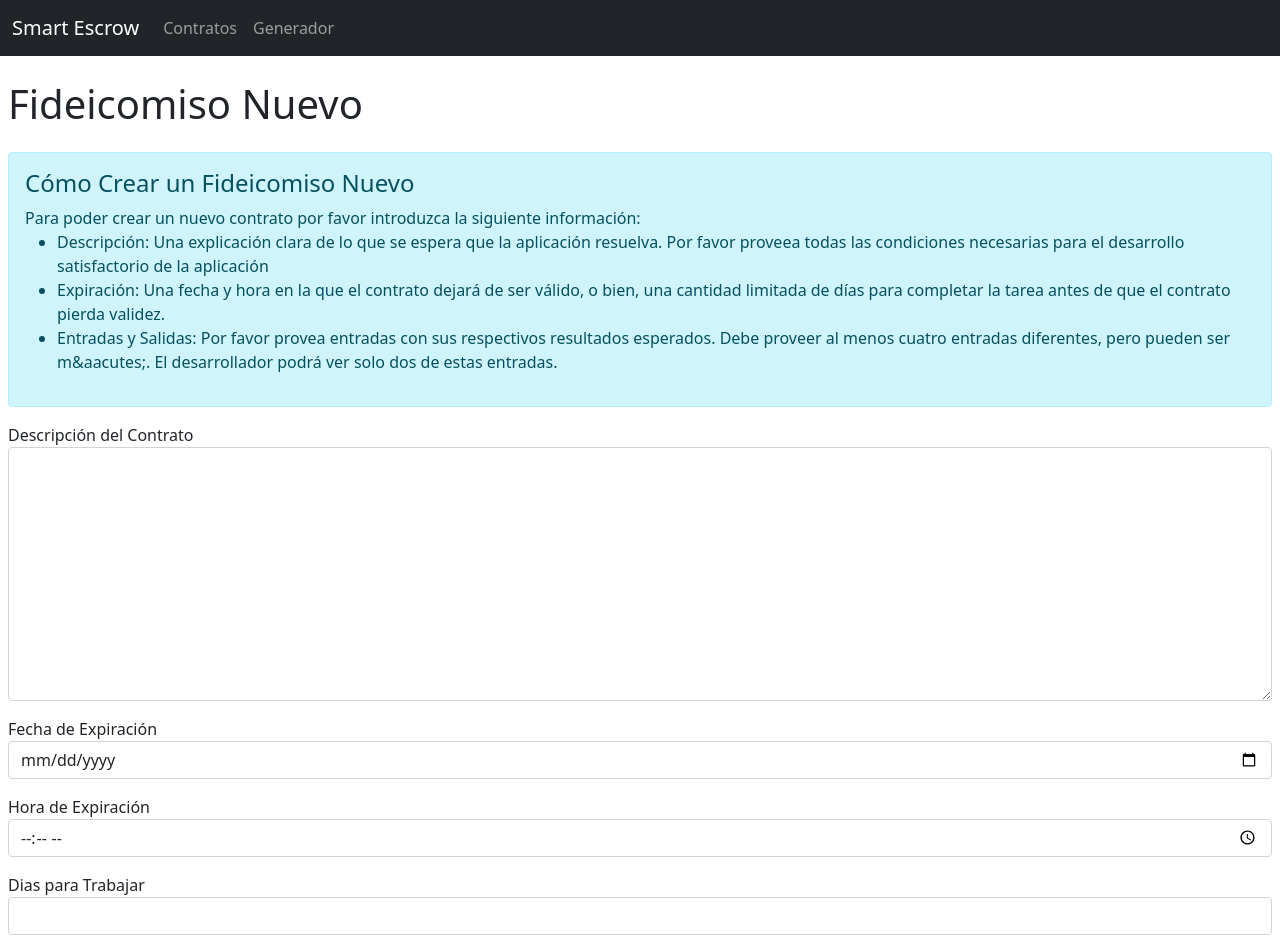
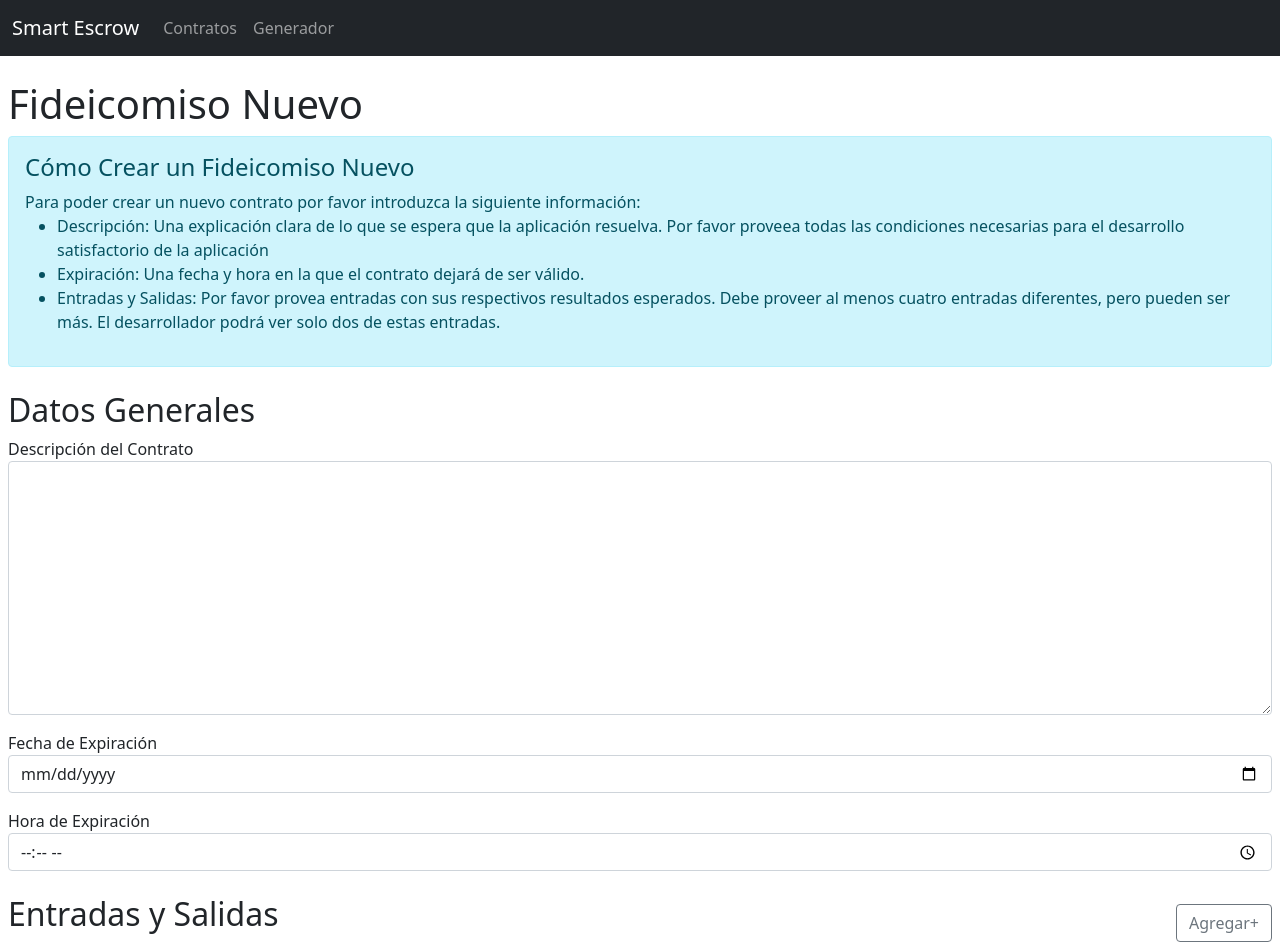
Before and after one commit to cabreraction/smart-escrow, a React (Create React App) app in the folder smart-escrow-app/: page /escrow-generation in a window 1280 px wide. Shown: the top 952 px of the page. Built offline with nearby package versions, Linux system fonts and the light colour scheme.

Commit message:
added component to create examples

```diff
--- a/smart-escrow-app/src/components/EscrowGenerator/EscrowGenerator.js
+++ b/smart-escrow-app/src/components/EscrowGenerator/EscrowGenerator.js
@@ -1,13 +1,51 @@
+import { useState } from 'react'
 import Alert from 'react-bootstrap/Alert'
+
 import Main from '../Main/Main'
+import InputOutput from '../Input-Output/InputOutput';
 
 function EscrowGenerator() {
+  const [ description, setDescription ] = useState("");
+  const [ expirationDate, setExpirationDate ] = useState("");
+  const [ expirationTime, setExpirationTime ] = useState("");
+  const [ examplesArray, setExamplesArray ] = useState([]);
+
+  const handleOnChange = (evt) => {
+    const name = evt.target.name;
+    const value = evt.target.value;
+
+    switch(name) {
+      case 'escrowDescription':
+        setDescription(value);
+        break;
+      case 'escrowExpirationDate':
+        setExpirationDate(value);
+        break;
+      case 'escrowExpirationTime':
+        setExpirationTime(value);
+        break;
+    }
+  }
+
+  const addExample = () => {
+    const local = [...examplesArray]
+    local.push({
+      id: local.length,
+      input: '',
+      output: ''
+    })
+
+    setExamplesArray(local)
+
+    console.log(examplesArray)
+  }
+
   return (
     <Main>
       <div className='d-flex flex-column mx-2'>
         <h1>Fideicomiso Nuevo</h1>
-        <div className='d-flex flex-column'>
-          <Alert variant='info' className='mt-3'>
+        <div className='d-flex flex-column mb-4'>
+          <Alert variant='info' className='mb-4'>
             <Alert.Heading>
               C&oacute;mo Crear un Fideicomiso Nuevo
             </Alert.Heading>
@@ -19,24 +57,25 @@ function EscrowGenerator() {
                   Por favor proveea todas las condiciones necesarias para el desarrollo satisfactorio de la aplicaci&oacute;n
                 </li>
                 <li>
-                  Expiraci&oacute;n: Una fecha y hora en la que el contrato dejar&aacute; de ser v&aacute;lido, o bien,
-                  una cantidad limitada de d&iacute;as para completar la tarea antes de que el contrato
-                  pierda validez.
+                  Expiraci&oacute;n: Una fecha y hora en la que el contrato dejar&aacute; de ser v&aacute;lido.
                 </li>
                 <li>
                   Entradas y Salidas: Por favor provea entradas con sus respectivos resultados esperados.
-                  Debe proveer al menos cuatro entradas diferentes, pero pueden ser m&aacutes;. El desarrollador
+                  Debe proveer al menos cuatro entradas diferentes, pero pueden ser m&aacute;s. El desarrollador
                   podr&aacute; ver solo dos de estas entradas.
                 </li>
               </ul>
             </p>
           </Alert>
+          <h2>Datos Generales</h2>
           <div className="mb-3">
             <label>Descripci&oacute;n del Contrato</label>
             <textarea
               className="form-control"
               name="escrowDescription"
               rows={10}
+              value={description}
+              onChange={handleOnChange}
             />
           </div>
           <div className="mb-3">
@@ -45,24 +84,34 @@ function EscrowGenerator() {
               className="form-control"
               name="escrowExpirationDate"
               type='date'
+              value={expirationDate}
+              onChange={handleOnChange}
             />
           </div>
-          <div className="mb-3">
+          <div className="mb-4">
             <label>Hora de Expiraci&oacute;n</label>
             <input
               className="form-control"
               name="escrowExpirationTime"
               type='time'
+              value={expirationTime}
+              onChange={handleOnChange}
             />
           </div>
-          <div className="mb-3">
-            <label>Dias para Trabajar</label>
-            <input
-              className="form-control"
-              name="escrowExpirationDays"
-              type='number'
-            />
+          <div className='d-flex justify-content-between mb-3 align-items-end'>
+            <h2>Entradas y Salidas</h2>
+            <button
+              className='btn btn-outline-secondary'
+              onClick={addExample}
+            >
+              Agregar+
+            </button>
           </div>
+          {
+              examplesArray.map(example => (
+                <InputOutput />
+              ))
+          }
         </div>
       </div>
     </Main>
--- /dev/null
+++ b/smart-escrow-app/src/components/Input-Output/InputOutput.js
@@ -0,0 +1,42 @@
+import AceEditor from 'react-ace';
+import 'ace-builds/src-noconflict/mode-json'
+import 'ace-builds/src-noconflict/theme-github'
+import 'ace-builds/src-noconflict/theme-twilight'
+import "ace-builds/src-noconflict/ext-language_tools";
+
+function InputOutput({ readOnly }) {
+  return (
+    <div className='d-flex flex-column'>
+      <div className='mb-3'>
+        <div className='d-flex justify-content-between mb-2 align-items-end'>
+          <label>Entrada:</label>
+          <button className='btn btn-outline-primary'>Importar</button>
+          <input type='file' accept=".json" hidden></input>
+        </div>
+        <AceEditor
+          mode='json'
+          theme='twilight'
+          name='inputEditor'
+          width='100%'
+          readOnly={readOnly}
+        />
+      </div>
+      <div>
+        <div className='d-flex justify-content-between mb-2 align-items-end'>
+          <label>Salida:</label>
+          <button className='btn btn-outline-primary'>Importar</button>
+          <input type='file' accept=".json" hidden></input>
+        </div>
+        <AceEditor
+          mode='json'
+          theme='twilight'
+          name='outputEditor'
+          width='100%'
+          readOnly={readOnly}
+        />
+      </div>
+    </div>
+  );
+}
+
+export default InputOutput;
--- a/smart-escrow-app/src/components/Main/Main.js
+++ b/smart-escrow-app/src/components/Main/Main.js
@@ -2,9 +2,9 @@
 function Main({ children }) {
   return (
     <div>
-      <nav class="navbar navbar-expand-md navbar-dark bg-dark mb-4">
-        <div class="container-fluid">
-          <a class="navbar-brand" href="#">Smart Escrow</a>
+      <nav className="navbar navbar-expand-md navbar-dark bg-dark mb-4">
+        <div className="container-fluid">
+          <a className="navbar-brand" href="#">Smart Escrow</a>
           {
               /*
               <button class="navbar-toggler" type="button" data-bs-toggle="collapse" data-bs-target="#navbarCollapse" aria-controls="navbarCollapse" aria-expanded="false" aria-label="Toggle navigation">
@@ -12,13 +12,13 @@ function Main({ children }) {
               </button>
               */
           }
-          <div class="collapse navbar-collapse">
-            <ul class="navbar-nav me-auto mb-2 mb-md-0">
-              <li class="nav-item">
-                <a class="nav-link" href="#">Contratos</a>
+          <div className="collapse navbar-collapse">
+            <ul className="navbar-nav me-auto mb-2 mb-md-0">
+              <li className="nav-item">
+                <a className="nav-link" href="#">Contratos</a>
               </li>
-              <li class="nav-item">
-                <a class="nav-link" href="#">Generador</a>
+              <li className="nav-item">
+                <a className="nav-link" href="#">Generador</a>
               </li>
             </ul>
           </div>
```
